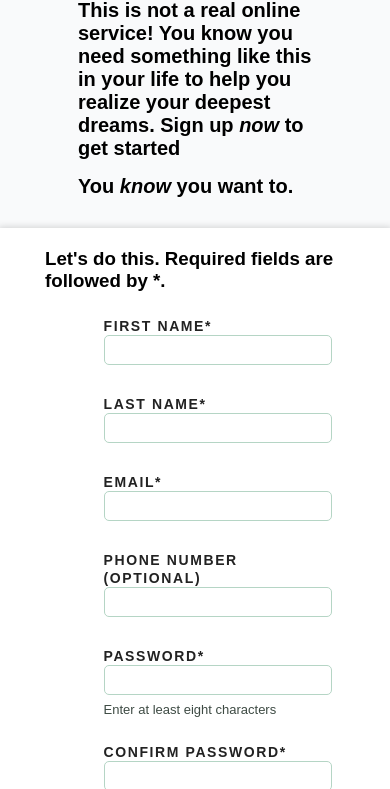
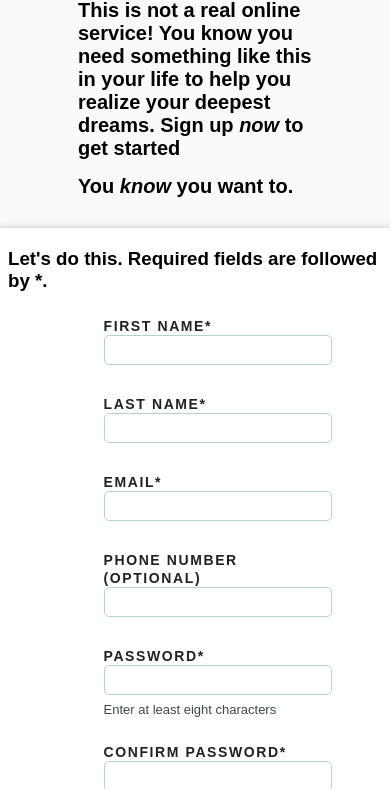
Before and after one commit to rahmanaga/sign-up-form, a plain HTML site: page index.html in a window 390 px wide. Shown: the part 311-1100 px from the top of the page. Drawn offline with Linux system fonts and the light colour scheme.

Commit message:
Give same padding left and right of h3 in smaller screens

```diff
--- a/style.css
+++ b/style.css
@@ -229,6 +229,10 @@ input:focus {
     text-align: center;
     padding-bottom: 1rem;
   }
+  .form-container h3 {
+    padding-left: 0.8rem;
+    padding-right: 0.8rem;
+  }
 }
 
 @media (pointer: fine) {
```
